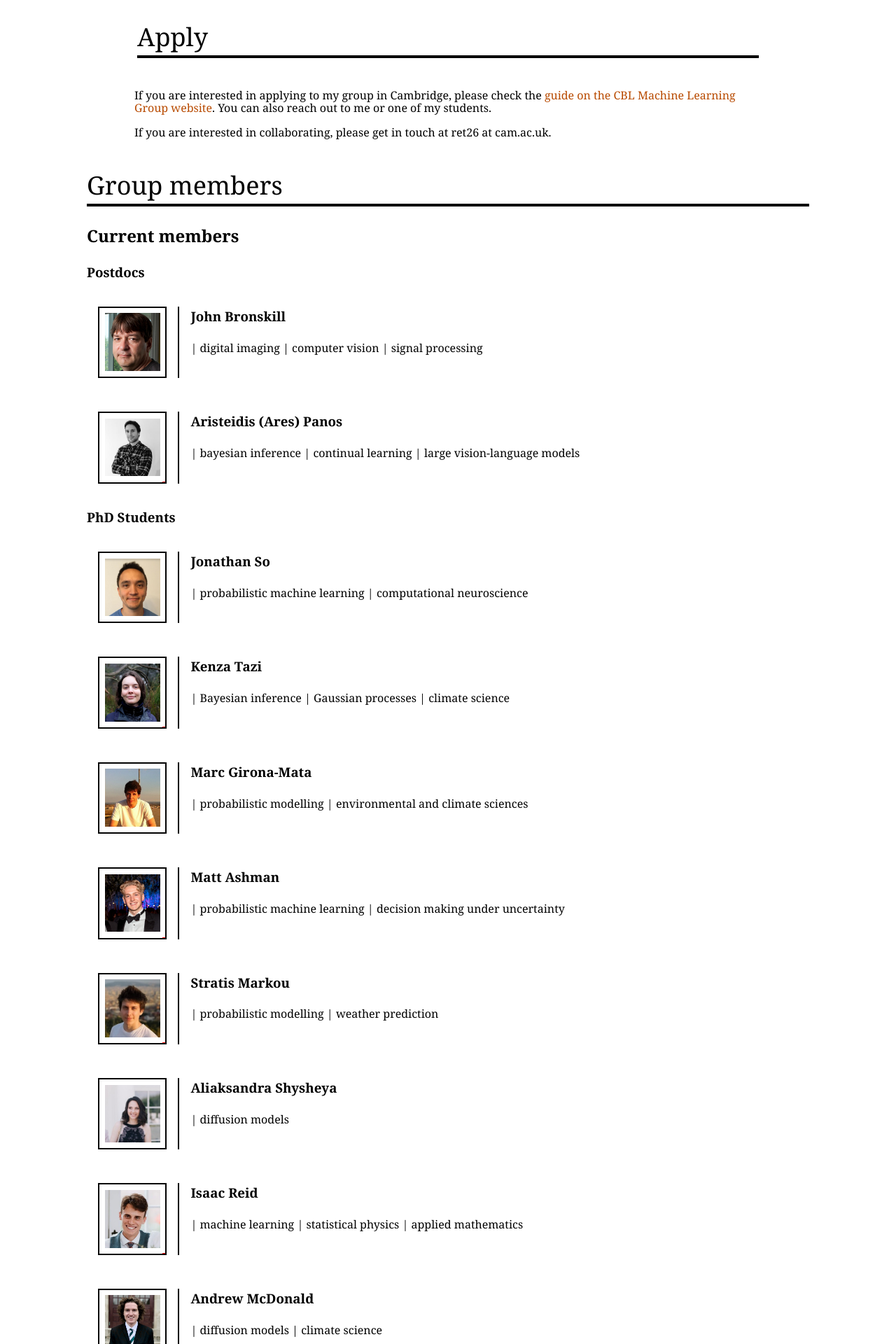
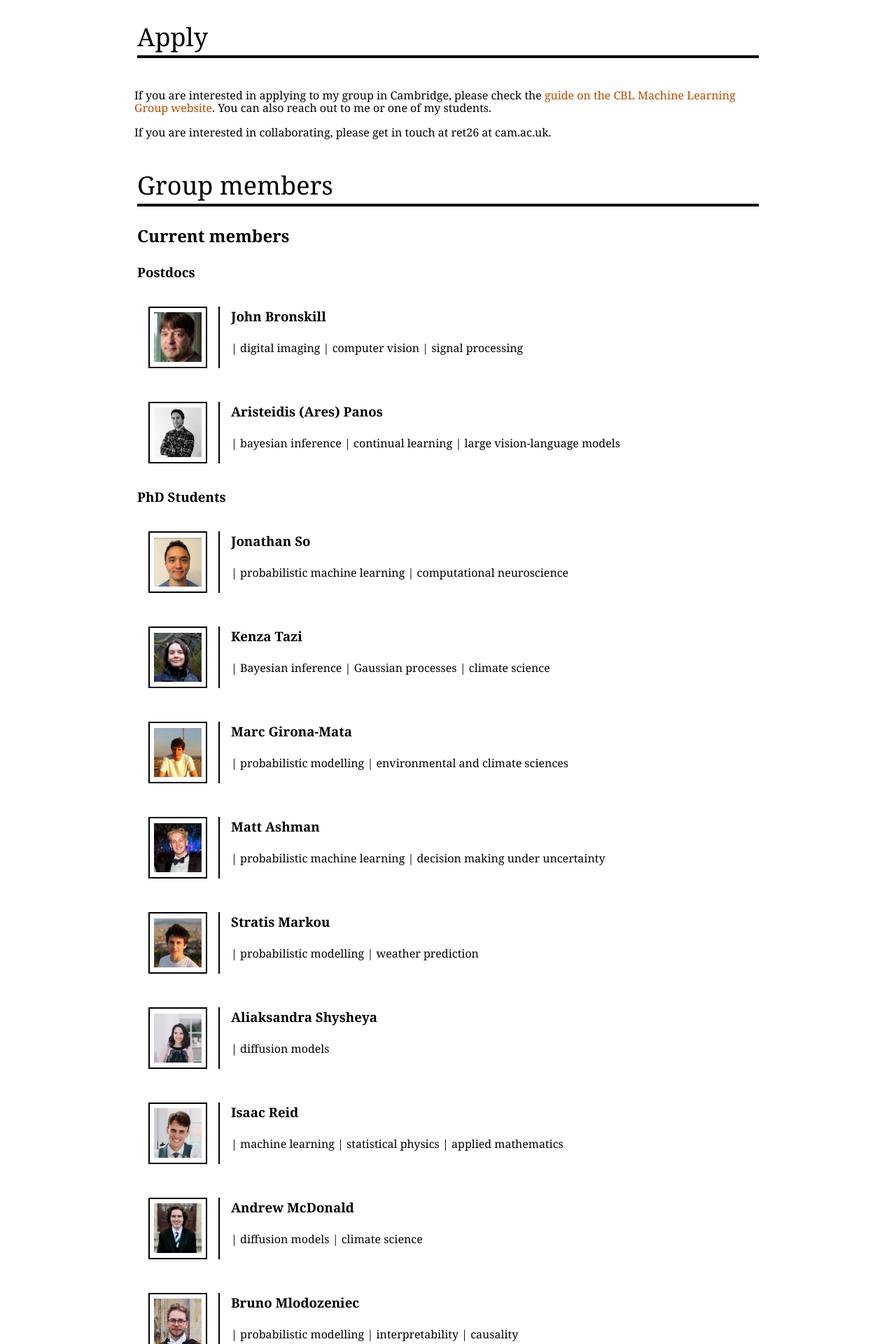
Before and after one commit to rich-turner-group/rich-turner-group.github.io, a Jekyll site: the page built from index.md, in a window 1280 px wide. Shown: the part 1816-3736 px from the top of the page at 70% size. Built offline with Jekyll 4.4.1, drawn with Linux system fonts in a browser that asks for light colours.

Commit message:
squeezing the items closer together

```diff
--- a/_includes/former_member.html
+++ b/_includes/former_member.html
@@ -1,9 +1,9 @@
 
-    <div class="fl w-10 w-third-ns link dim ba bw0 pa3 mv3 mh3 mh0-ns member-box"">
+    <div class="fl w-100 w-third-ns link dim ba bw0 pa2 mv2 mh2 mh0-ns member-box"">
         <!-- <article> -->
             <div class=" pl3 ml3 bl bw1 bg-white pv1">
                 <a href="{{ post.website }}">
-                <h3 class="mb0-ns"> {{post.name}} </h3>
+                <h3 class="mt0-ns mb0-ns"> {{post.name}} </h3>
                 {% if post.role %} <p class="mt0-ns mb2-ns"> {{ post.role }} </a>{% endif %}
                     {% if post.start %} | {{ post.start }} {% endif %}
                     {% if post.end %} -{{ post.end }} </p> {% endif %}
--- a/_layouts/home.html
+++ b/_layouts/home.html
@@ -112,7 +112,7 @@
         </div>
     </article>
 
-      <article class="center" style="max-width: 65em;" id="group-members">
+      <article class="center" style="max-width: 56em;" id="group-members">
         <div class="center w-100 lh-copy ma2 pa1">
             <div class="center">
 
```
